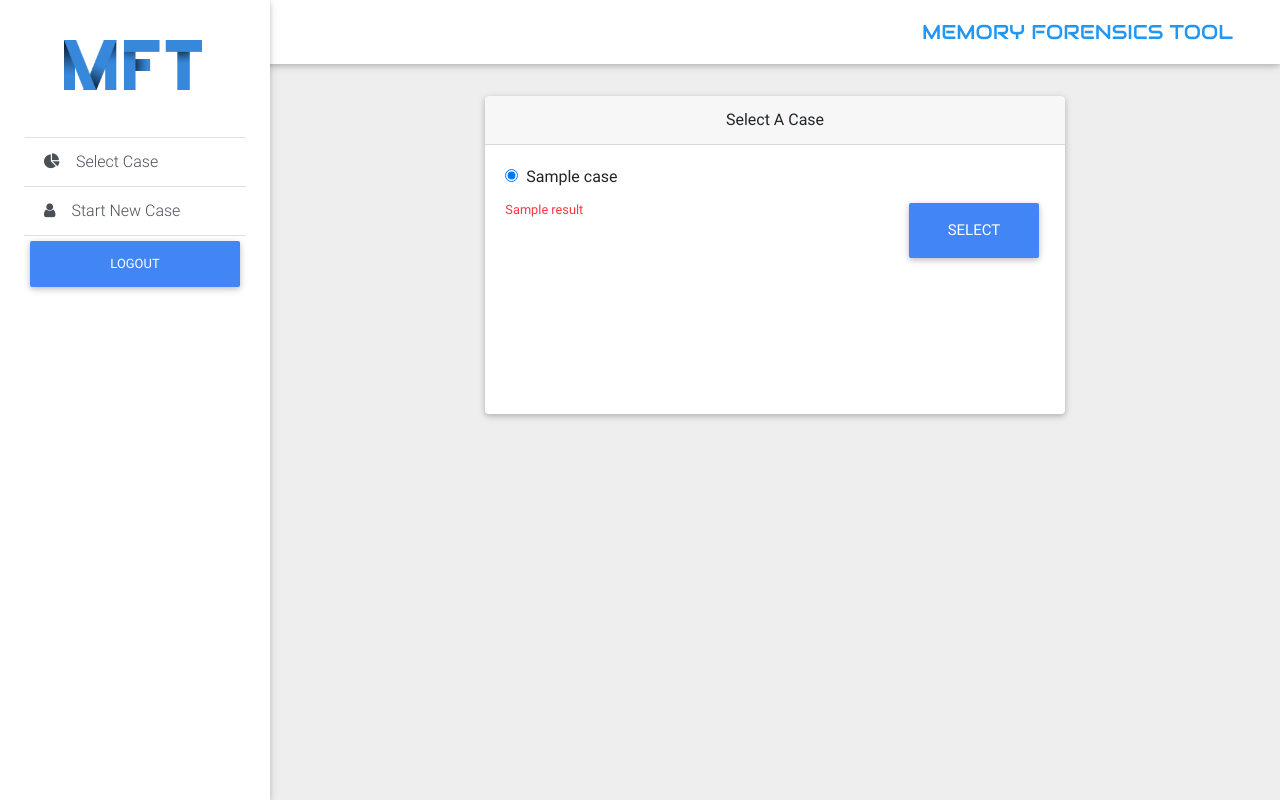
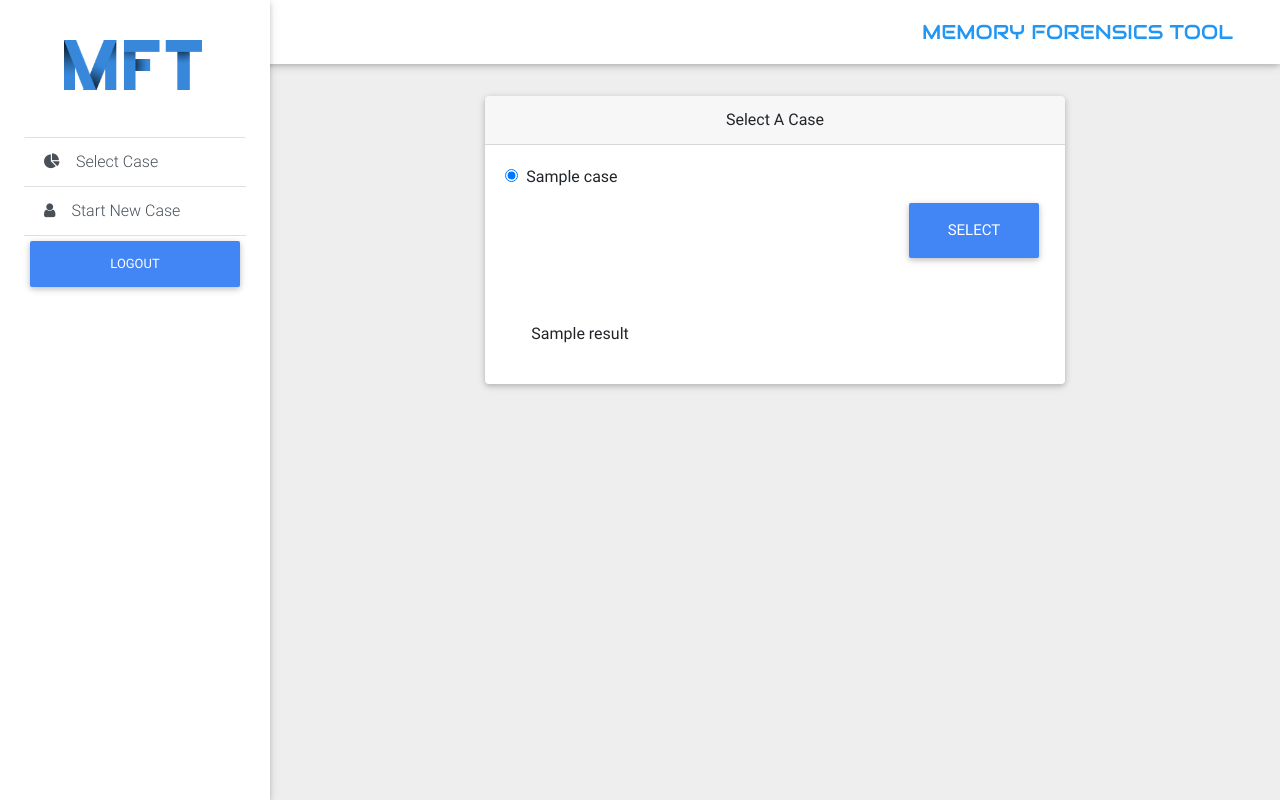
Before and after one commit to himanshuMaheshwari2311/Memory-Forensics-Tool, a Python web app: template server/project/templates/accounts/index.html in a window 1280 px wide. Run offline with Jinja, Linux system fonts and the light colour scheme; the template is opened without the code that fills it: most values are stand-ins (such as "Sample title", 1, 10 or a date in 2020); a map, chart or similar area stays blank.

Commit message:
Minor visual changes

```diff
--- a/server/project/templates/accounts/index.html
+++ b/server/project/templates/accounts/index.html
@@ -28,18 +28,15 @@
                             </div>
                             {% endfor %}
                             <input type="submit" value="Select" class="btn btn-primary btn-lg float-right" id="btn_case"></input>
-                            <div class="form-group">
-                                <small id="caseHelp" class="text-danger">
-                                    {{ resp.result }}
-                                </small>
-                            </div>
                         </form>
-                        <canvas id="case_form"></canvas>
                     </div>
-
+                    <div class="alert alert-{{ resp.result_type }}" style="margin: 25px;">
+                        {{ resp.result }}
+                    </div>
                 </div>
             </div>
         </div>
+
     </div>
 </main>
 
```
Also changed, not shown: server/project/templates/accounts/login.html (+3 -7 lines).
